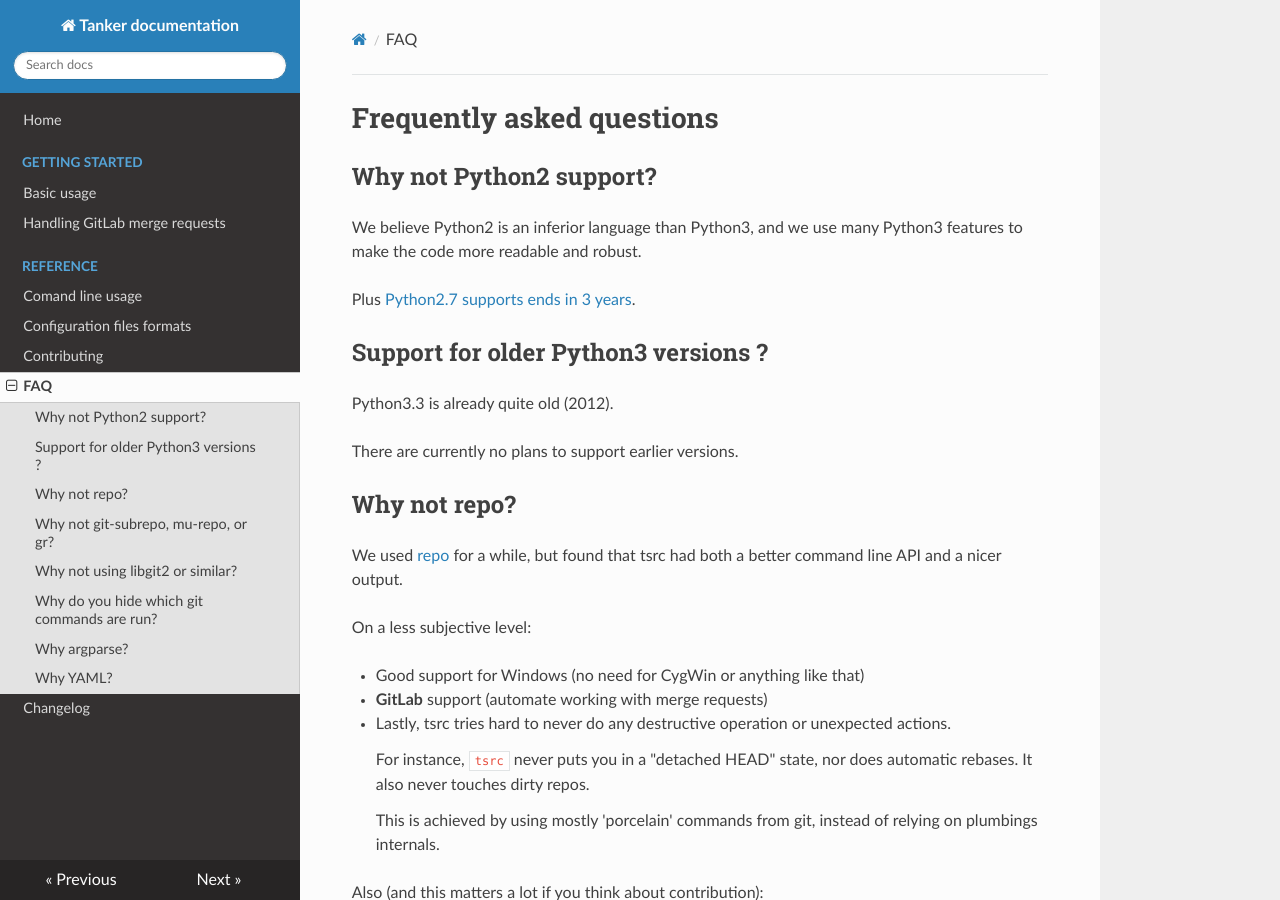
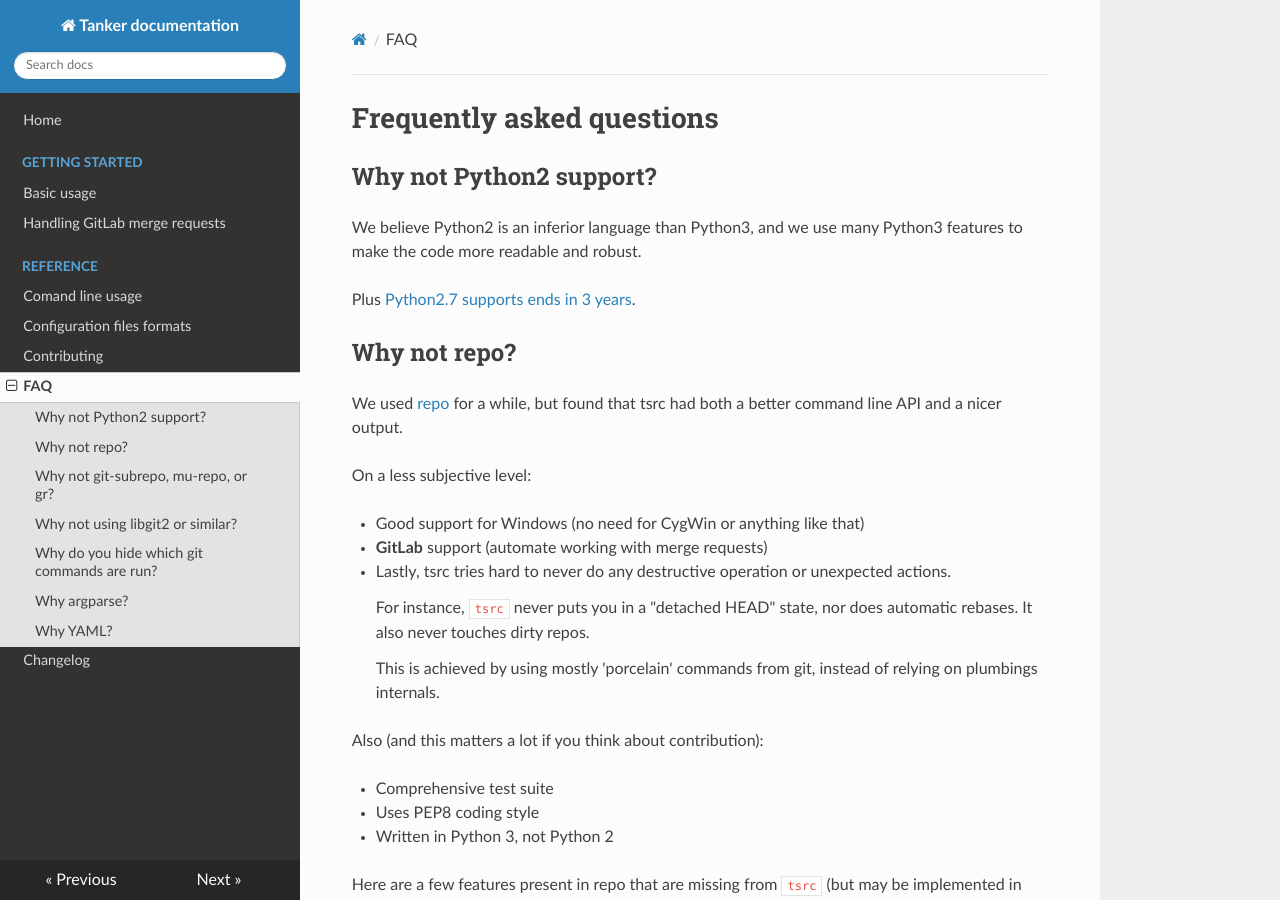
Before and after one commit to your-tools/tsrc, an MkDocs documentation site: the page built from docs/faq.md, in a window 1280 px wide and 900 px high. Built offline with MkDocs 1.6.1, drawn with Linux system fonts in a browser that asks for light colours; nearby versions of some CDN libraries; old or Windows-style settings are respelled for this version of MkDocs.

Commit message:
Remove section about old python3 support
I don't think people are going to ask about that.

Python3.2 is not even present on docs.python.org :)

```diff
--- a/docs/faq.md
+++ b/docs/faq.md
@@ -7,12 +7,6 @@ Python3 features to make the code more readable and robust.
 
 Plus [Python2.7 supports ends in 3 years](
 https://www.python.org/dev/peps/pep-0373/#id2).
-
-## Support for older Python3 versions ?
-
-Python3.3 is already quite old (2012).
-
-There are currently no plans to support earlier versions.
 
 ## Why not repo?
 
```
